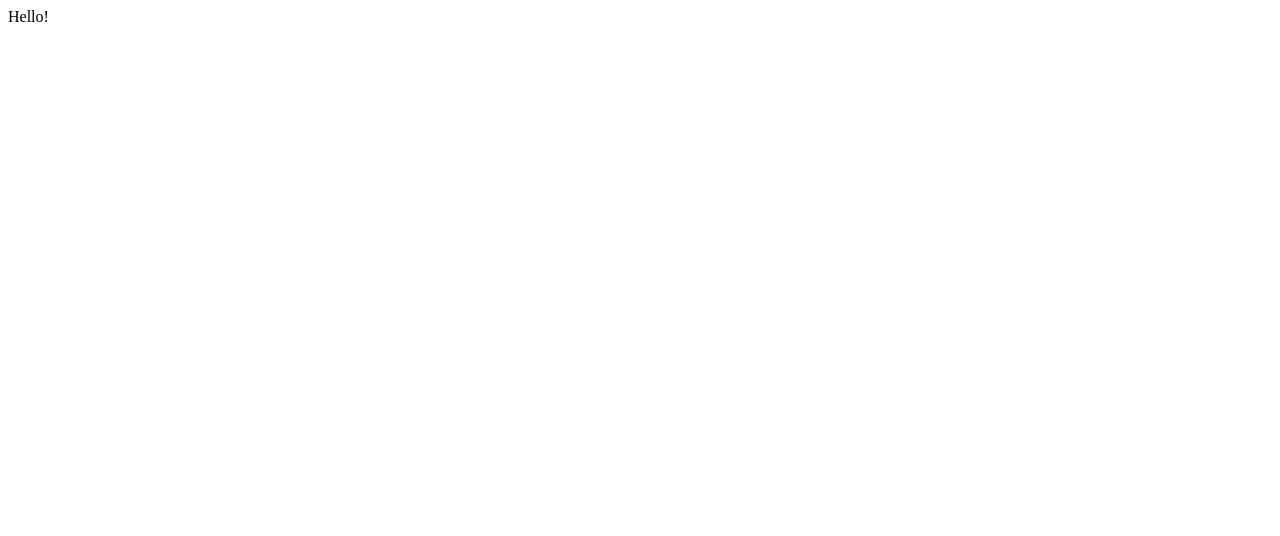
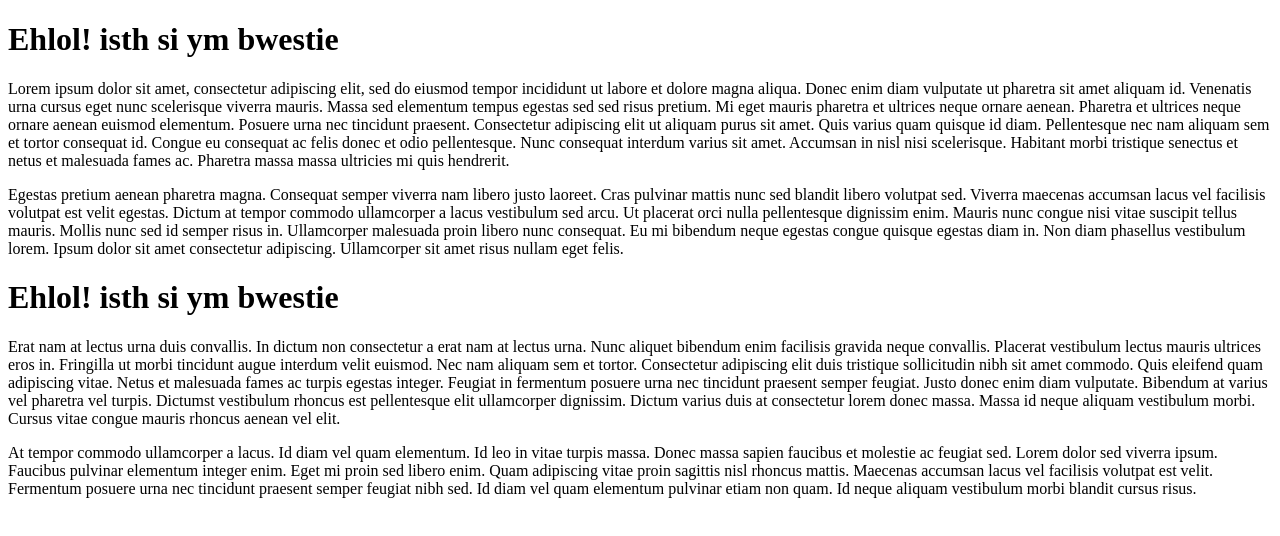
Before and after one commit to mguser4564/git_test, a plain HTML site: page index.html in a window 1280 px wide. Drawn offline with Linux system fonts and the light colour scheme.

Commit message:
I've added paragraphs and headings

```diff
--- a/index.html
+++ b/index.html
@@ -1,12 +1,18 @@
 <!DOCTYPE html>
-
 <html lang="en">
 
 <head>
     <meta charset = "utf-8">
-    <title>My first website!</title>
+    <title>Ym Irfst Bwestie!</title>
 </head>
 
-<body>Hello!</body>
+<body>
+    <h1>Ehlol! isth si ym bwestie</h1>
+<p>Lorem ipsum dolor sit amet, consectetur adipiscing elit, sed do eiusmod tempor incididunt ut labore et dolore magna aliqua. Donec enim diam vulputate ut pharetra sit amet aliquam id. Venenatis urna cursus eget nunc scelerisque viverra mauris. Massa sed elementum tempus egestas sed sed risus pretium. Mi eget mauris pharetra et ultrices neque ornare aenean. Pharetra et ultrices neque ornare aenean euismod elementum. Posuere urna nec tincidunt praesent. Consectetur adipiscing elit ut aliquam purus sit amet. Quis varius quam quisque id diam. Pellentesque nec nam aliquam sem et tortor consequat id. Congue eu consequat ac felis donec et odio pellentesque. Nunc consequat interdum varius sit amet. Accumsan in nisl nisi scelerisque. Habitant morbi tristique senectus et netus et malesuada fames ac. Pharetra massa massa ultricies mi quis hendrerit.</p>
+<p>Egestas pretium aenean pharetra magna. Consequat semper viverra nam libero justo laoreet. Cras pulvinar mattis nunc sed blandit libero volutpat sed. Viverra maecenas accumsan lacus vel facilisis volutpat est velit egestas. Dictum at tempor commodo ullamcorper a lacus vestibulum sed arcu. Ut placerat orci nulla pellentesque dignissim enim. Mauris nunc congue nisi vitae suscipit tellus mauris. Mollis nunc sed id semper risus in. Ullamcorper malesuada proin libero nunc consequat. Eu mi bibendum neque egestas congue quisque egestas diam in. Non diam phasellus vestibulum lorem. Ipsum dolor sit amet consectetur adipiscing. Ullamcorper sit amet risus nullam eget felis.</p>
+    <h1>Ehlol! isth si ym bwestie</h1>
+<p>Erat nam at lectus urna duis convallis. In dictum non consectetur a erat nam at lectus urna. Nunc aliquet bibendum enim facilisis gravida neque convallis. Placerat vestibulum lectus mauris ultrices eros in. Fringilla ut morbi tincidunt augue interdum velit euismod. Nec nam aliquam sem et tortor. Consectetur adipiscing elit duis tristique sollicitudin nibh sit amet commodo. Quis eleifend quam adipiscing vitae. Netus et malesuada fames ac turpis egestas integer. Feugiat in fermentum posuere urna nec tincidunt praesent semper feugiat. Justo donec enim diam vulputate. Bibendum at varius vel pharetra vel turpis. Dictumst vestibulum rhoncus est pellentesque elit ullamcorper dignissim. Dictum varius duis at consectetur lorem donec massa. Massa id neque aliquam vestibulum morbi. Cursus vitae congue mauris rhoncus aenean vel elit.</p>
+<p>At tempor commodo ullamcorper a lacus. Id diam vel quam elementum. Id leo in vitae turpis massa. Donec massa sapien faucibus et molestie ac feugiat sed. Lorem dolor sed viverra ipsum. Faucibus pulvinar elementum integer enim. Eget mi proin sed libero enim. Quam adipiscing vitae proin sagittis nisl rhoncus mattis. Maecenas accumsan lacus vel facilisis volutpat est velit. Fermentum posuere urna nec tincidunt praesent semper feugiat nibh sed. Id diam vel quam elementum pulvinar etiam non quam. Id neque aliquam vestibulum morbi blandit cursus risus.</p>
+</body>
 
 </html>
```
